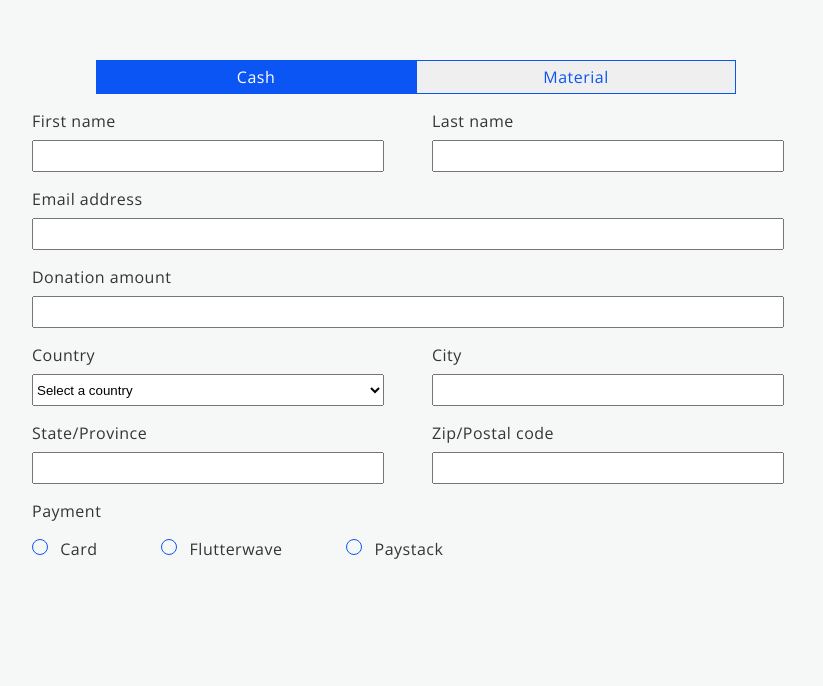
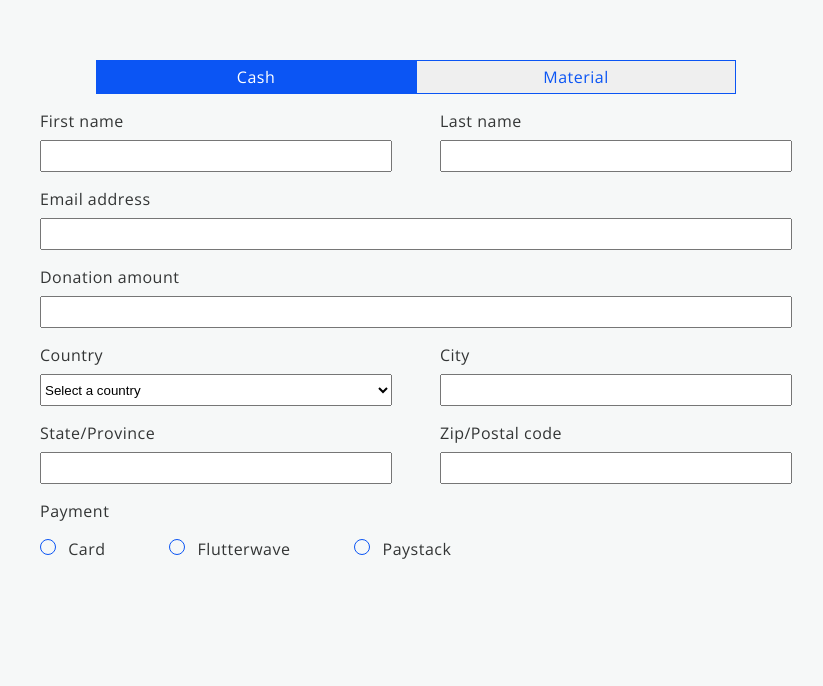
Before and after one commit to Etinhandy/donation-page, a plain HTML site: page index.html in a window 1280 px wide. Shown: the part 1194-1880 px from the top of the page, without its empty margins (224-1047 px from the left). Drawn offline with nearby package versions, Linux system fonts and the light colour scheme; no server answers.

Commit message:
predicted changes

```diff
--- a/css/donation.css
+++ b/css/donation.css
@@ -37,7 +37,7 @@
   display: flex;
   flex-direction: column;
   justify-content: center;
-  padding: 0 36rem 0 8rem;
+  padding: 0 37rem 0 8rem;
 }
 
 /* This is the Monteserratti font properties stored in this class to avoid repetition */
@@ -258,6 +258,30 @@ input[type="radio"]:checked {
   border: none;
 }
 
+/* laptop view */
+
+@media (max-width: 1440px) {
+  .donation-page-btns {
+    display: flex;
+    justify-content: center;
+    width: 100%;
+  }
+
+  .donation-form {
+    display: flex;
+    justify-content: center;
+    min-height: 50vh;
+  }
+
+  .donation-form-container {
+    display: flex;
+    justify-content: center;
+    padding: 0 0 ;
+    min-height: 90vh;
+    margin: 0 0;
+  }
+}
+
 /* mediaqueries for tablet view */
 
 @media (max-width: 768px) {
```
